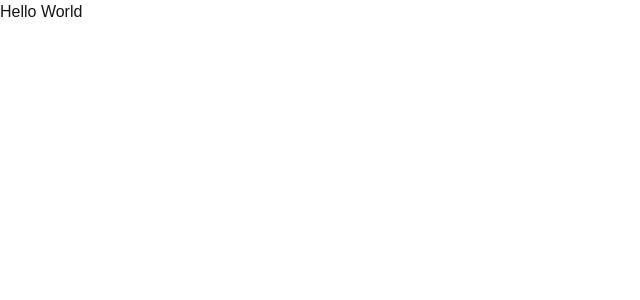
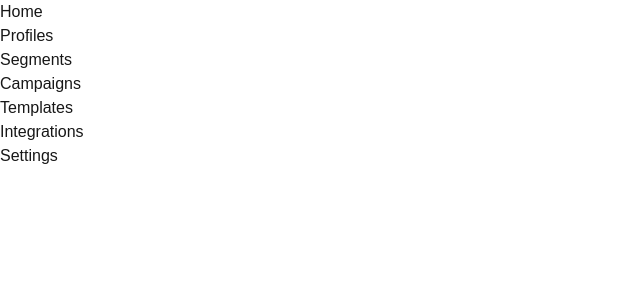
Before and after one commit to hasanakyol/profusion, a Next.js app: page / in a window 1280 px wide. Shown: the top 300 px of the page, without its empty margins (0-640 px from the left). Built offline with nearby package versions, Linux system fonts and the light colour scheme.

Commit message:
with nav and prisma.

```diff
--- /dev/null
+++ b/app/campaigns/page.tsx
@@ -0,0 +1,7 @@
+export default function Campaigns() {
+    return (
+      <div>
+        <h1>Campaigns</h1>
+      </div>
+    );
+  }
--- /dev/null
+++ b/app/integrations/page.tsx
@@ -0,0 +1,7 @@
+export default function Integrations() {
+    return (
+      <div>
+        <h1>Integrations</h1>
+      </div>
+    );
+  }
--- a/app/layout.tsx
+++ b/app/layout.tsx
@@ -1,22 +1,6 @@
 import type { Metadata } from "next";
 import localFont from "next/font/local";
 import "./globals.css";
-
-const geistSans = localFont({
-  src: "./fonts/GeistVF.woff",
-  variable: "--font-geist-sans",
-  weight: "100 900",
-});
-const geistMono = localFont({
-  src: "./fonts/GeistMonoVF.woff",
-  variable: "--font-geist-mono",
-  weight: "100 900",
-});
-
-export const metadata: Metadata = {
-  title: "Create Next App",
-  description: "Generated by create next app",
-};
 
 export default function RootLayout({
   children,
@@ -25,9 +9,7 @@ export default function RootLayout({
 }>) {
   return (
     <html lang="en">
-      <body
-        className={`${geistSans.variable} ${geistMono.variable} antialiased`}
-      >
+      <body>
         {children}
       </body>
     </html>
--- a/app/page.tsx
+++ b/app/page.tsx
@@ -1,7 +1,7 @@
+import Navigation from "@/components/navigation";
+
 export default function Home() {
   return (
-    <div>
-      <h1>Hello World</h1>
-    </div>
+  <Navigation />
   );
 }
--- /dev/null
+++ b/app/profiles/page.tsx
@@ -0,0 +1,7 @@
+export default function Profiles() {
+    return (
+      <div>
+        <h1>Profiles</h1>
+      </div>
+    );
+  }
--- /dev/null
+++ b/app/segments/page.tsx
@@ -0,0 +1,7 @@
+export default function Segments() {
+    return (
+      <div>
+        <h1>Segments</h1>
+      </div>
+    );
+  }
--- /dev/null
+++ b/app/settings/page.tsx
@@ -0,0 +1,7 @@
+export default function Settings() {
+    return (
+      <div>
+        <h1>Settings</h1>
+      </div>
+    );
+  }
--- /dev/null
+++ b/app/templates/page.tsx
@@ -0,0 +1,7 @@
+export default function Templates() {
+    return (
+      <div>
+        <h1>Templates</h1>
+      </div>
+    );
+  }
--- /dev/null
+++ b/components/navigation.tsx
@@ -0,0 +1,17 @@
+import Link from 'next/link';
+
+const Navigation = () => (
+  <nav>
+    <ul>
+      <li><Link href="/">Home</Link></li>
+      <li><Link href="/profiles">Profiles</Link></li>
+      <li><Link href="/segments">Segments</Link></li>
+      <li><Link href="/campaigns">Campaigns</Link></li>
+      <li><Link href="/templates">Templates</Link></li>
+      <li><Link href="/integrations">Integrations</Link></li>
+      <li><Link href="/settings">Settings</Link></li>
+    </ul>
+  </nav>
+);
+
+export default Navigation;
```
Also changed, not shown: app/api/profiles/route.ts (deleted), app/fonts/GeistMonoVF.woff (deleted), app/fonts/GeistVF.woff (deleted), app/ptofiles/page.tsx (deleted).
